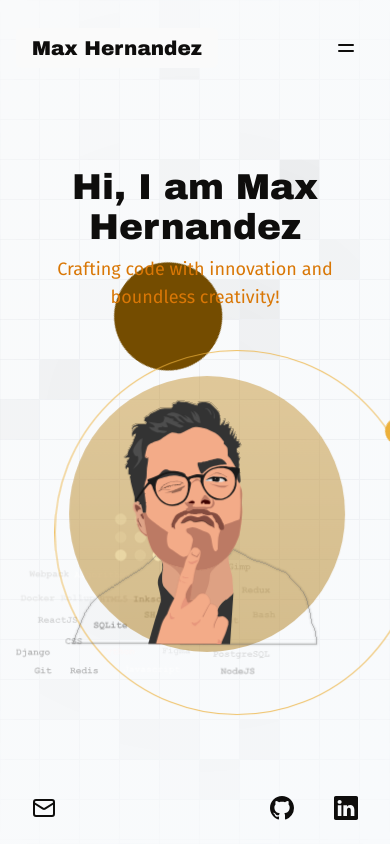
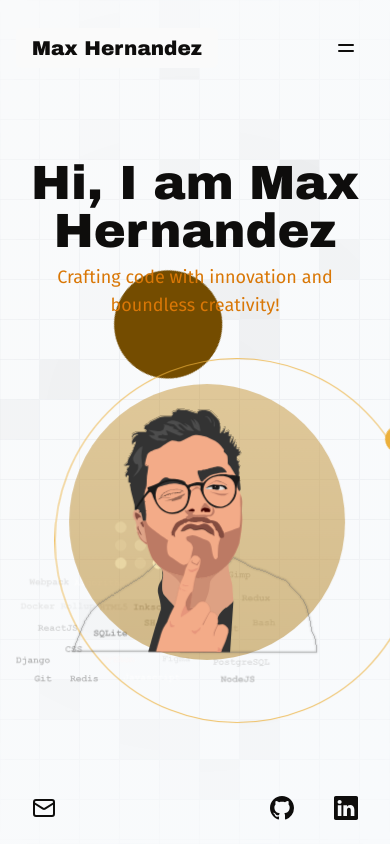
Before and after one commit to maxkalavera/maxkalavera.github.io, a Next.js app: page / in a window 390 px wide. Built offline with nearby package versions, Linux system fonts and the light colour scheme.

Commit message:
Update Hero.tsx

```diff
--- a/src/app/_components/Hero.tsx
+++ b/src/app/_components/Hero.tsx
@@ -30,7 +30,7 @@ const Hero = React.forwardRef<HTMLDivElement, Props>((
           "flex flex-col justify-center items-end gap-2",
         )}
       >
-        <h1 className="font-display text-foreground text-4xl md:text-6xl text-center md:text-end">
+        <h1 className="font-display text-foreground text-5xl md:text-6xl text-center md:text-end">
           Hi, I am Max Hernandez
         </h1>
         <h4 className="font-body text-amber-600  dark:text-primary-300 text-lg md:text-2xl text-center md:text-end">
```
